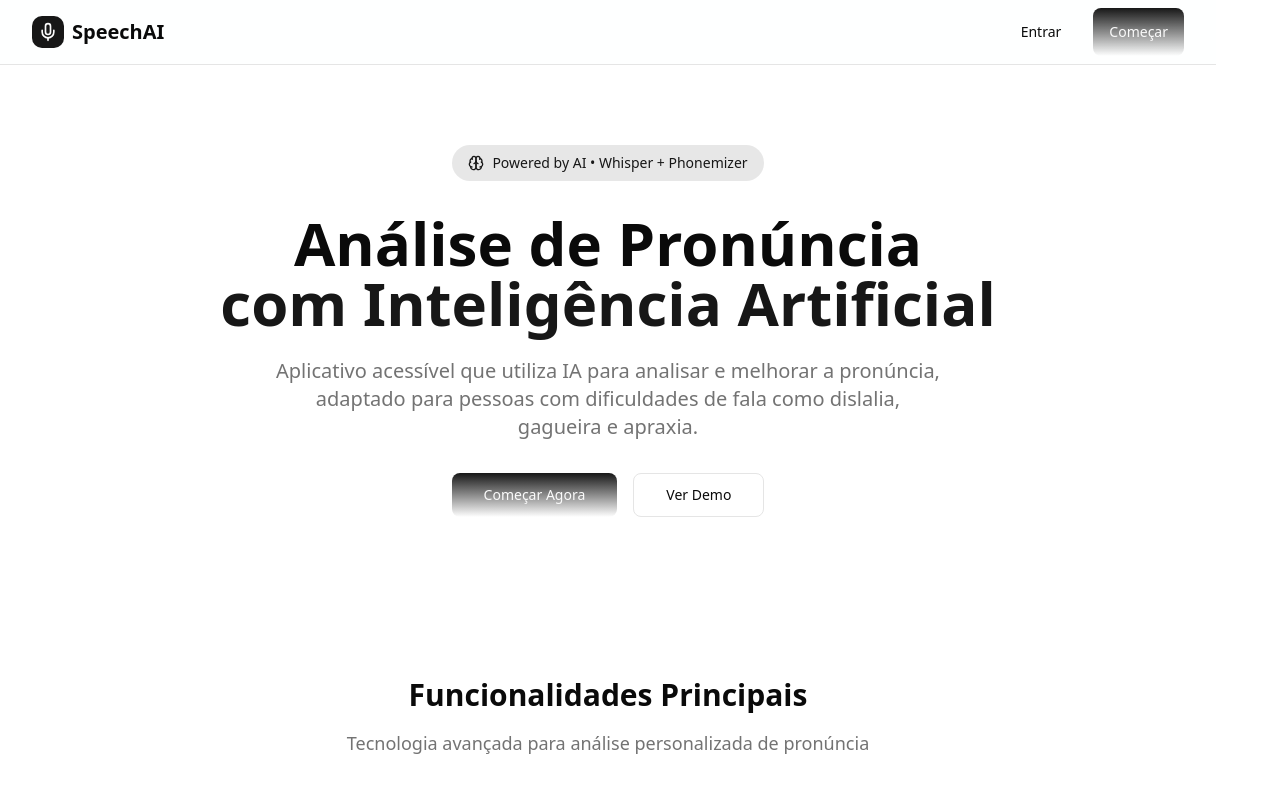
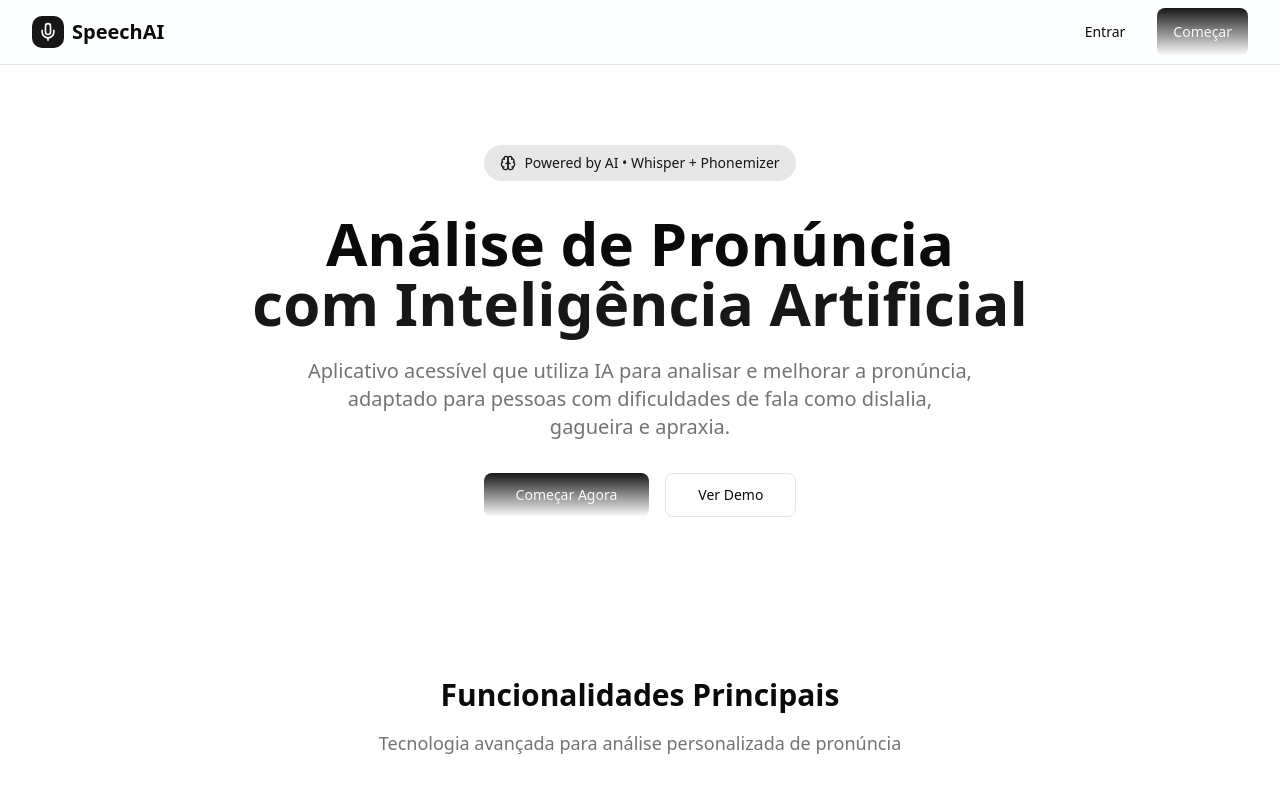
Before and after one commit to analuizataveira/SpeechAI, a React (Vite) app in the folder web/: page / in a window 1280 px wide. Shown: the top 792 px of the page. Built offline with nearby package versions, Linux system fonts and the light colour scheme.

Commit message:
Refactor DrawerExample component to improve variable naming and layout structure

```diff
--- a/web/src/presentation/components/internal/drawers/drawer-example.tsx
+++ b/web/src/presentation/components/internal/drawers/drawer-example.tsx
@@ -14,7 +14,7 @@ const SocialMediaSchema = z.object({
 type SocialMediaFormData = z.infer<typeof SocialMediaSchema>;
 
 export function DrawerExample({ closeModal }: { closeModal: () => void }) {
-  const [isLoading, setIsLoading] = useState(false);
+  const [isLoading, _setIsLoading] = useState(false);
 
   const {
     handleSubmit,
--- a/web/src/presentation/layout/layout.tsx
+++ b/web/src/presentation/layout/layout.tsx
@@ -1,19 +1,20 @@
-import { UserProvider } from "@/hooks/user-provider";
-import { Suspense } from "react";
-import { Outlet } from "react-router-dom";
+import { UserProvider } from "@/hooks/user-provider"
+import { Suspense } from "react"
+import { Outlet } from "react-router-dom"
 
 const AppLayout = () => {
   return (
-    <div className="min-h-screen max-h-screen flex flex-col !overflow-clip">
-      <main className="min-h-screen max-h-screen w-full flex">
-       <Suspense fallback={<div>Loading...</div>}>
+    <div className="w-screen h-screen overflow-y-auto">
+      <main className="w-full h-full">
+        <Suspense fallback={<div>Loading...</div>}>
           <UserProvider>
             <Outlet />
           </UserProvider>
         </Suspense>
       </main>
     </div>
-  );
-};
+  )
+}
 
-export default AppLayout;
+
+export default AppLayout
```
